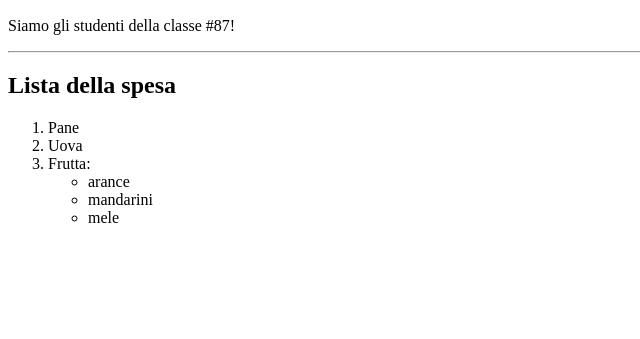
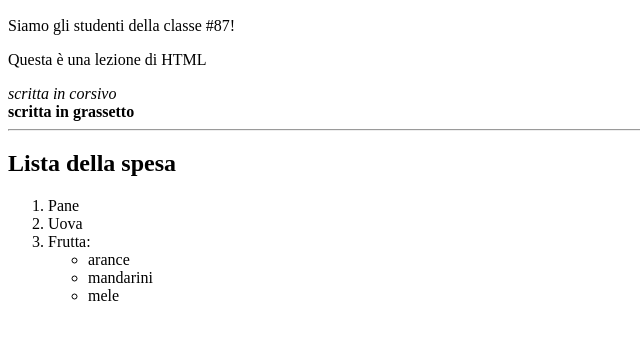
Before and after one commit to giulia-dai/livecoding-html, a plain HTML site: page index.html in a window 1280 px wide. Shown: the part 151-490 px from the top of the page, without its empty margins (0-640 px from the left). Drawn offline with Linux system fonts and the light colour scheme.

Commit message:
aggiunta corsivo e grassetto

```diff
--- a/index.html
+++ b/index.html
@@ -4,7 +4,7 @@
     <meta charset="UTF-8">
     <meta http-equiv="X-UA-Compatible" content="IE=edge">
     <meta name="viewport" content="width=device-width, initial-scale=1.0">
-    <title>Document</title>
+    <title>Ciao ragazzi</title>
 </head>
 <body>
      <h3>Sovratitolo</h3>
@@ -12,11 +12,17 @@
      <h2>Sottotitolo</h2>
 
      <p>Siamo gli studenti della classe #87!</p>
+     <p>Questa è una lezione di HTML</p>
+
+     <em>scritta in corsivo</em>
+     <br/>
+     <strong>scritta in grassetto</strong>
+
      <hr/>
 
      <h2>Lista della spesa</h2>
 
-     <ol>
+    <ol>
         <li>Pane</li>
         <li>Uova</li>
         <li>Frutta:
@@ -26,6 +32,6 @@
                 <li>mele</li>
             </ul>
         </li>
-     </ol>
+    </ol>
 </body>
 </html>
```
